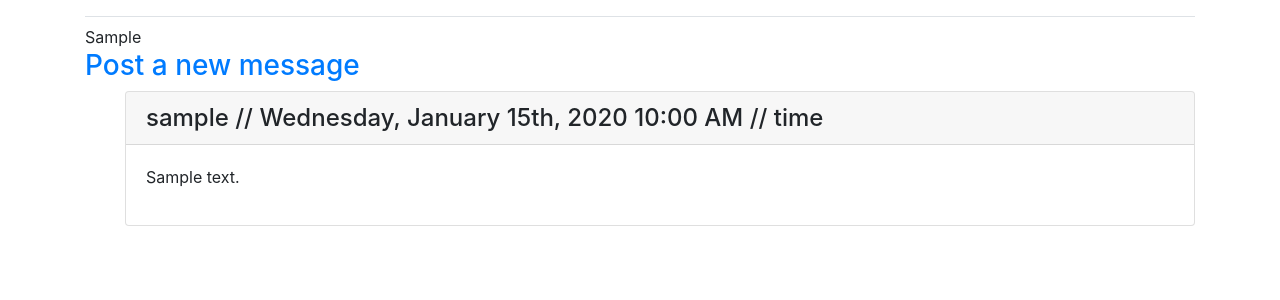
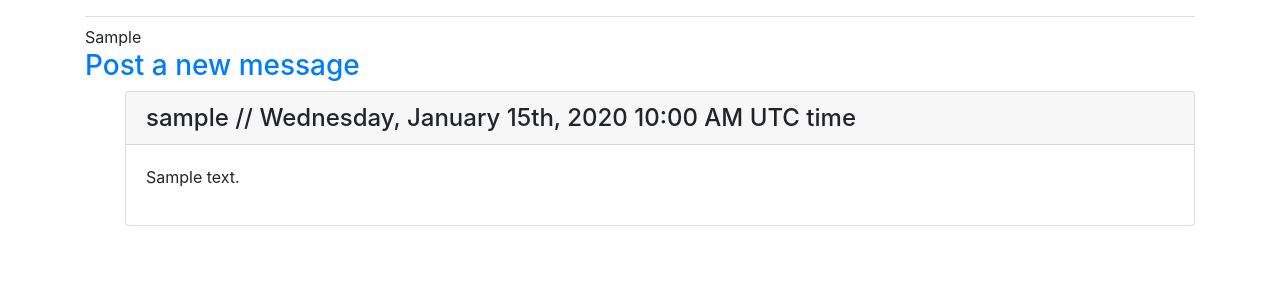
Before and after one commit to n8marti/ReFriends, a Django app: page /groups/1/ in a window 1280 px wide. Shown: the part 130-430 px from the top of the page. Run offline with Django 3.2, Linux system fonts and the light colour scheme; a user stored in the database is signed in; tables that the repository leaves empty hold one stand-in row (values such as "Sample post"); some libraries are stand-ins or nearby versions.

Commit message:
Improved timezone display in messages.

```diff
--- a/Refriends/templates/Refriends/group.html
+++ b/Refriends/templates/Refriends/group.html
@@ -9,7 +9,7 @@
 <ul>
     {% for message in messages %}
     <div class="card mb-3">
-        <h4 class="card-header">{{ message.author }} // {{ message.date_added|date:'l, F dS, Y g:i A'}} {% if TIME_ZONE != '' %} /{{ TIME_ZONE }}/ time{% endif %}</h4>
+        <h4 class="card-header">{{ message.author }} // {{ message.date_added|date:'l, F dS, Y g:i A'}} {% if current_timezone %}{{ current_timezone }} time{% endif %}</h4>
         <div class="card-body">{{ message.text|linebreaks }}</div>
     </div>
     {% empty %}
--- a/Refriends/views.py
+++ b/Refriends/views.py
@@ -77,6 +77,7 @@ def group(request, group_id):
         "members": members,
         "all_users": all_users,
         "user_tz": user_tz,
+        "current_timezone": timezone.get_current_timezone_name(),
     }
     members = str(members).split(", ")
     if request.user.username in members or all_users:
```
